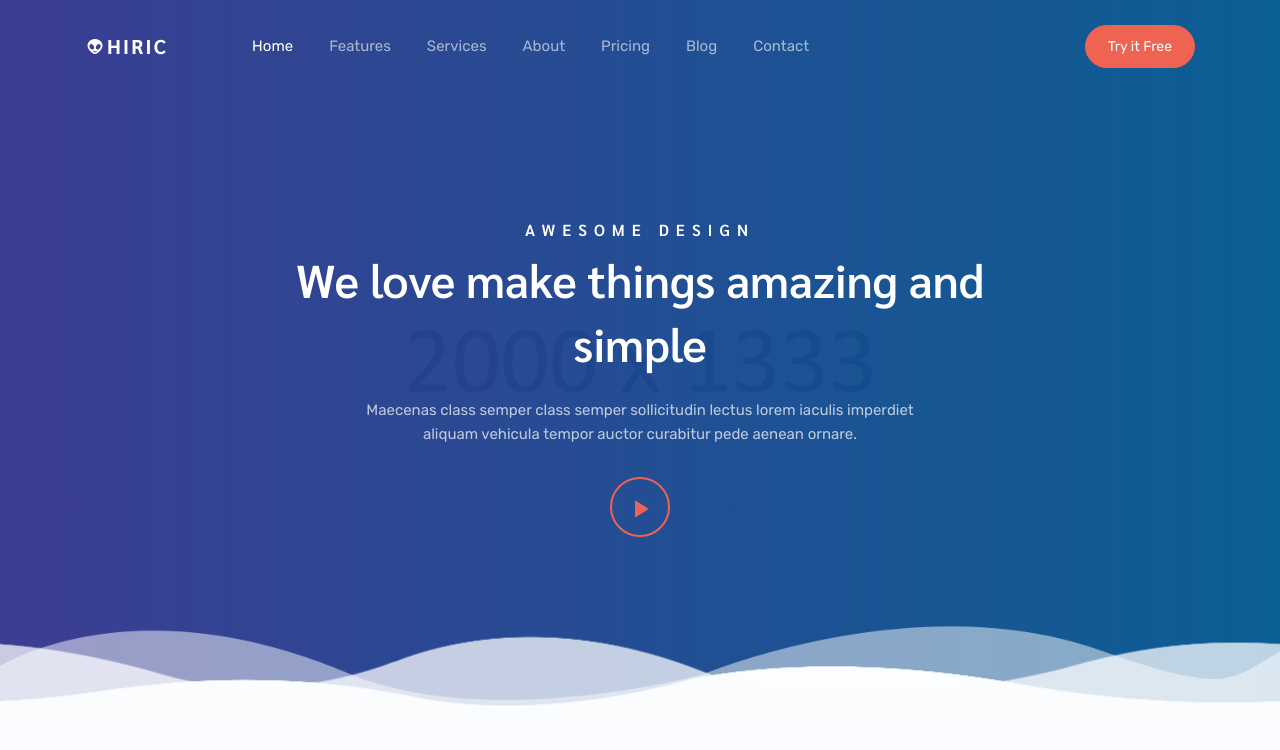
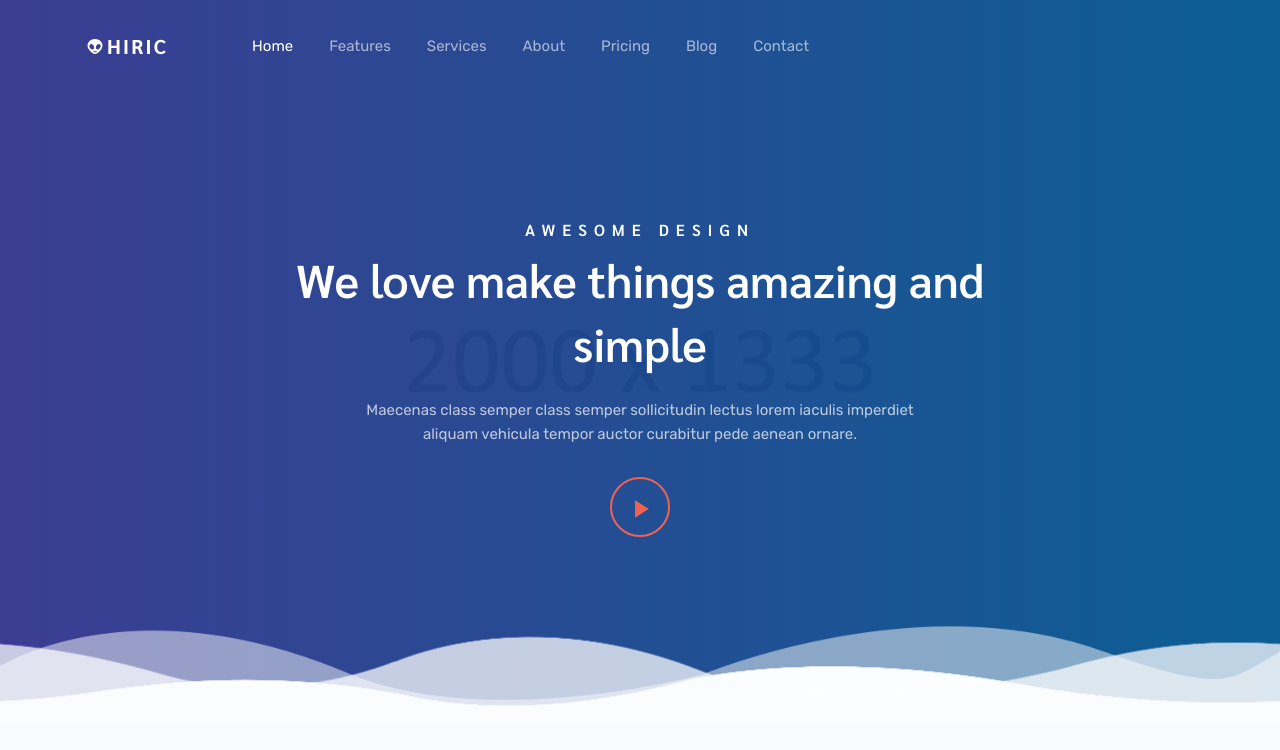
Before and after one commit to MysteriousSaputra/porfolio, a plain HTML site: page index.html in a window 1280 px wide. Shown: the top 750 px of the page. Drawn offline with Linux system fonts and the light colour scheme.

Commit message:
edit index

```diff
--- a/index.html
+++ b/index.html
@@ -70,13 +70,13 @@
                             <a href="#contact" class="nav-link">Contact</a>
                         </li>
                     </ul>
-                    <div class="nav-button ml-auto">
+                    <!-- <div class="nav-button ml-auto">
                         <ul class="nav navbar-nav navbar-right">
                             <li>
                                 <button type="button" class="btn btn-custom navbar-btn btn-rounded waves-effect waves-light">Try it Free</button>
                             </li>
                         </ul>
-                    </div>
+                    </div> -->
                 </div>
             </div>
         </nav>
```
